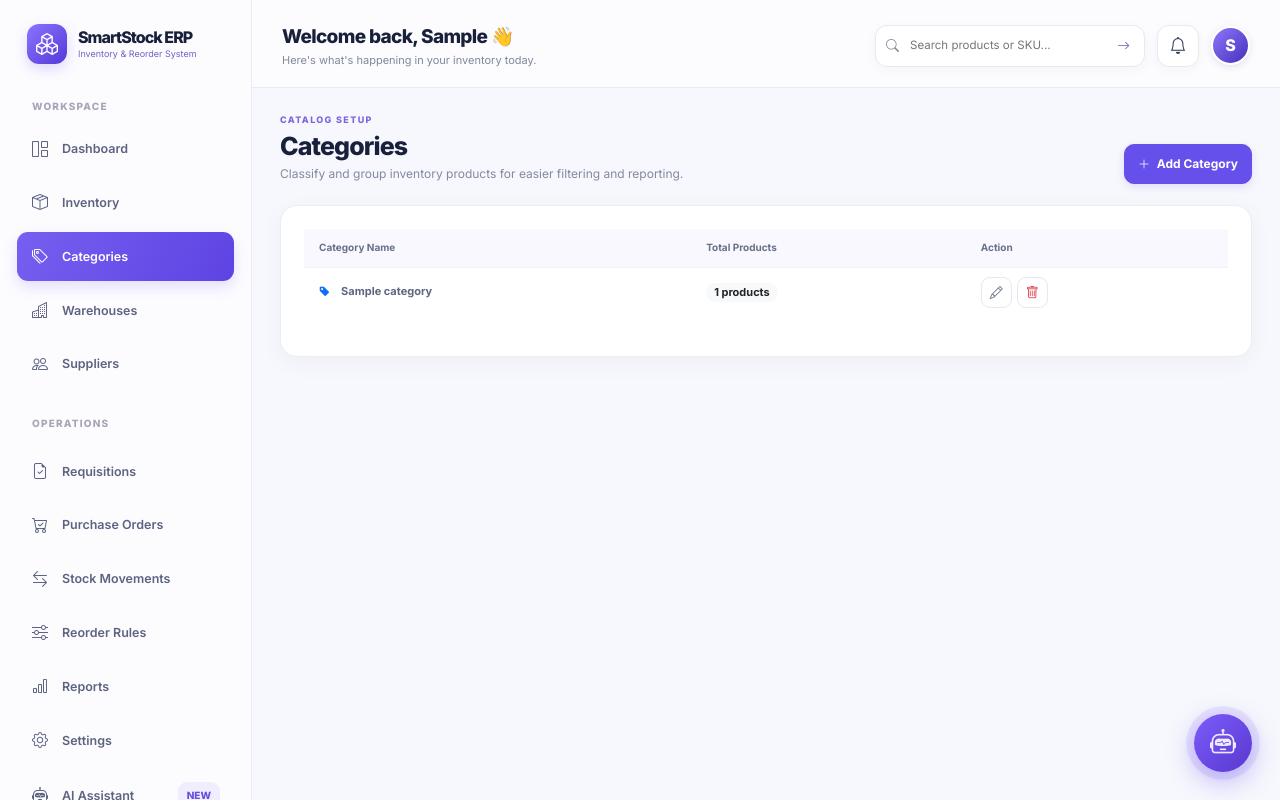
After one commit to shihab-jim/Inventry-EPR, a Django app: page /categories/ in a window 1280 px wide. The commit adds this page. Run offline with Django 5.2, Linux system fonts and the light colour scheme; a user stored in the database is signed in; tables that the repository leaves empty hold one stand-in row (values such as "Sample post").

Commit message:
Add Categories management (CRUD) in ERP sidebar and product form quick link

```diff
--- a/inventory/urls.py
+++ b/inventory/urls.py
@@ -10,6 +10,10 @@ urlpatterns = [
     path("products/<int:pk>/delete/", views.product_delete, name="product_delete"),
     path("products/<int:pk>/stock/", views.stock_movement_create, name="stock_movement"),
     path("movements/", views.stock_movement_list, name="movements"),
+    path("categories/", views.category_list, name="categories"),
+    path("categories/new/", views.category_create, name="category_create"),
+    path("categories/<int:pk>/edit/", views.category_edit, name="category_edit"),
+    path("categories/<int:pk>/delete/", views.category_delete, name="category_delete"),
     path("warehouses/", views.warehouse_list, name="warehouses"),
     path("warehouses/new/", views.warehouse_create, name="warehouse_create"),
     path("warehouses/<int:pk>/edit/", views.warehouse_edit, name="warehouse_edit"),
--- a/inventory/views.py
+++ b/inventory/views.py
@@ -18,10 +18,10 @@ from django.views.decorators.http import require_POST
 
 from .forms import (
     ProductForm, StockMovementForm, SupplierForm, WarehouseForm,
-    ReorderRuleForm, ProfileForm, AdminUserCreateForm,
+    ReorderRuleForm, ProfileForm, AdminUserCreateForm, CategoryForm,
 )
 from .models import (
-    Product, Supplier, Warehouse, PurchaseRequisition, PurchaseOrder,
+    Category, Product, Supplier, Warehouse, PurchaseRequisition, PurchaseOrder,
     StockMovement,
 )
 from .services import (
@@ -475,6 +475,54 @@ def supplier_delete(request, pk):
 
 
 @login_required
+def category_list(request):
+    categories = Category.objects.annotate(product_count=Count("products"))
+    return render(request, "inventory/categories.html", {"categories": categories})
+
+
+@login_required
+@staff_required
+def category_create(request):
+    form = CategoryForm(request.POST or None)
+    if request.method == "POST" and form.is_valid():
+        cat = form.save()
+        messages.success(request, f"Category '{cat.name}' added successfully.")
+        return redirect("inventory:categories")
+    return render(request, "inventory/simple_form.html", {
+        "form": form,
+        "title": "Add Category",
+        "back_url": "inventory:categories",
+    })
+
+
+@login_required
+@staff_required
+def category_edit(request, pk):
+    category = get_object_or_404(Category, pk=pk)
+    form = CategoryForm(request.POST or None, instance=category)
+    if request.method == "POST" and form.is_valid():
+        form.save()
+        messages.success(request, f"Category '{category.name}' updated.")
+        return redirect("inventory:categories")
+    return render(request, "inventory/simple_form.html", {
+        "form": form,
+        "title": f"Edit Category: {category.name}",
+        "back_url": "inventory:categories",
+    })
+
+
+@login_required
+@staff_required
+@require_POST
+def category_delete(request, pk):
+    category = get_object_or_404(Category, pk=pk)
+    name = category.name
+    category.delete()
+    messages.success(request, f"Category '{name}' was deleted.")
+    return redirect("inventory:categories")
+
+
+@login_required
 def reorder_rules(request):
     return render(request, "inventory/reorder_rules.html", {
         "products": Product.objects.select_related("supplier").filter(is_active=True)[:150]
--- a/templates/base.html
+++ b/templates/base.html
@@ -189,8 +189,9 @@ h1,h2,h3,h4 {font-weight:800;letter-spacing:-.035em}
     <nav class="menu-links" aria-label="Main navigation">
       <a href="{% url 'inventory:dashboard' %}" class="menu-item {% if request.resolver_match.url_name == 'dashboard' %}active{% endif %}"><i class="bi bi-grid-1x2"></i><span>Dashboard</span></a>
       <a href="{% url 'inventory:products' %}" class="menu-item {% if request.resolver_match.url_name == 'products' or request.resolver_match.url_name == 'product_create' or request.resolver_match.url_name == 'product_edit' or request.resolver_match.url_name == 'stock_movement' %}active{% endif %}"><i class="bi bi-box-seam"></i><span>Inventory</span></a>
-      <a href="{% url 'inventory:warehouses' %}" class="menu-item {% if request.resolver_match.url_name == 'warehouses' or request.resolver_match.url_name == 'warehouse_create' %}active{% endif %}"><i class="bi bi-buildings"></i><span>Warehouses</span></a>
-      <a href="{% url 'inventory:suppliers' %}" class="menu-item {% if request.resolver_match.url_name == 'suppliers' or request.resolver_match.url_name == 'supplier_create' %}active{% endif %}"><i class="bi bi-people"></i><span>Suppliers</span></a>
+      <a href="{% url 'inventory:categories' %}" class="menu-item {% if request.resolver_match.url_name == 'categories' or request.resolver_match.url_name == 'category_create' or request.resolver_match.url_name == 'category_edit' %}active{% endif %}"><i class="bi bi-tags"></i><span>Categories</span></a>
+      <a href="{% url 'inventory:warehouses' %}" class="menu-item {% if request.resolver_match.url_name == 'warehouses' or request.resolver_match.url_name == 'warehouse_create' or request.resolver_match.url_name == 'warehouse_edit' %}active{% endif %}"><i class="bi bi-buildings"></i><span>Warehouses</span></a>
+      <a href="{% url 'inventory:suppliers' %}" class="menu-item {% if request.resolver_match.url_name == 'suppliers' or request.resolver_match.url_name == 'supplier_create' or request.resolver_match.url_name == 'supplier_edit' %}active{% endif %}"><i class="bi bi-people"></i><span>Suppliers</span></a>
       <div class="nav-section-label second-label">OPERATIONS</div>
       <a href="{% url 'inventory:requisitions' %}" class="menu-item {% if request.resolver_match.url_name == 'requisitions' %}active{% endif %}"><i class="bi bi-file-earmark-check"></i><span>Requisitions</span></a>
       <a href="{% url 'inventory:purchase_orders' %}" class="menu-item {% if request.resolver_match.url_name == 'purchase_orders' %}active{% endif %}"><i class="bi bi-cart-check"></i><span>Purchase Orders</span></a>
--- /dev/null
+++ b/templates/inventory/categories.html
@@ -0,0 +1,62 @@
+{% extends 'base.html' %}
+{% block title %}Categories | SmartStock ERP{% endblock %}
+{% block content %}
+<div class="page-heading">
+  <div>
+    <div class="eyebrow">CATALOG SETUP</div>
+    <h1>Categories</h1>
+    <p>Classify and group inventory products for easier filtering and reporting.</p>
+  </div>
+  {% if user.is_staff %}
+  <a href="{% url 'inventory:category_create' %}" class="btn btn-primary">
+    <i class="bi bi-plus-lg"></i> Add Category
+  </a>
+  {% endif %}
+</div>
+
+<div class="data-card">
+  <div class="table-responsive">
+    <table class="table stock-table table-hover">
+      <thead>
+        <tr>
+          <th>Category Name</th>
+          <th>Total Products</th>
+          <th>Action</th>
+        </tr>
+      </thead>
+      <tbody>
+        {% for c in categories %}
+        <tr>
+          <td>
+            <i class="bi bi-tag-fill text-primary me-2"></i>
+            <strong>{{ c.name }}</strong>
+          </td>
+          <td>
+            <span class="badge bg-light text-dark px-2 py-1 rounded-pill" style="font-size:11px">
+              {{ c.product_count|default:0 }} products
+            </span>
+          </td>
+          <td>
+            {% if user.is_staff %}
+            <div class="table-actions">
+              <a class="icon-btn" href="{% url 'inventory:category_edit' c.pk %}" title="Edit"><i class="bi bi-pencil"></i></a>
+              <form method="post" action="{% url 'inventory:category_delete' c.pk %}" class="d-inline" onsubmit="return confirm('Delete category \'{{ c.name }}\'? Products will remain active without this category.');">
+                {% csrf_token %}
+                <button type="submit" class="icon-btn text-danger" title="Delete"><i class="bi bi-trash"></i></button>
+              </form>
+            </div>
+            {% else %}
+            —
+            {% endif %}
+          </td>
+        </tr>
+        {% empty %}
+        <tr>
+          <td colspan="3" class="empty-panel">No categories found. Click "Add Category" above to create your first category.</td>
+        </tr>
+        {% endfor %}
+      </tbody>
+    </table>
+  </div>
+</div>
+{% endblock %}
```
Also changed, not shown: inventory/forms.py (+7 -1 lines), inventory/tests.py (+18 -1 lines), templates/inventory/product_form.html (+1 -1 lines).
